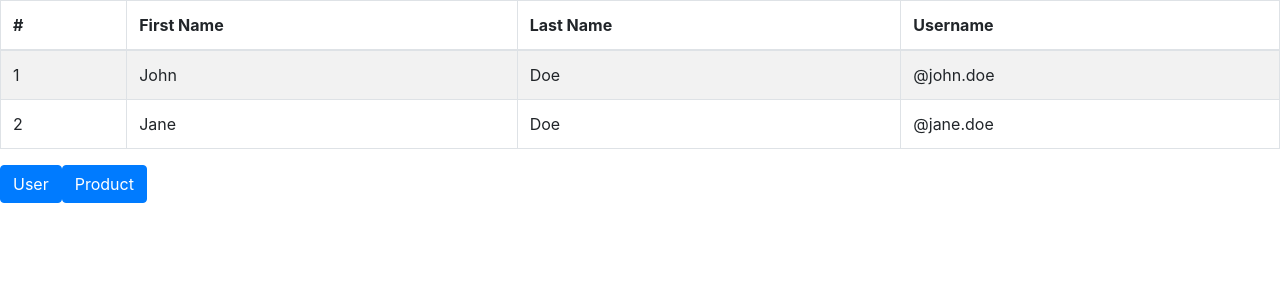
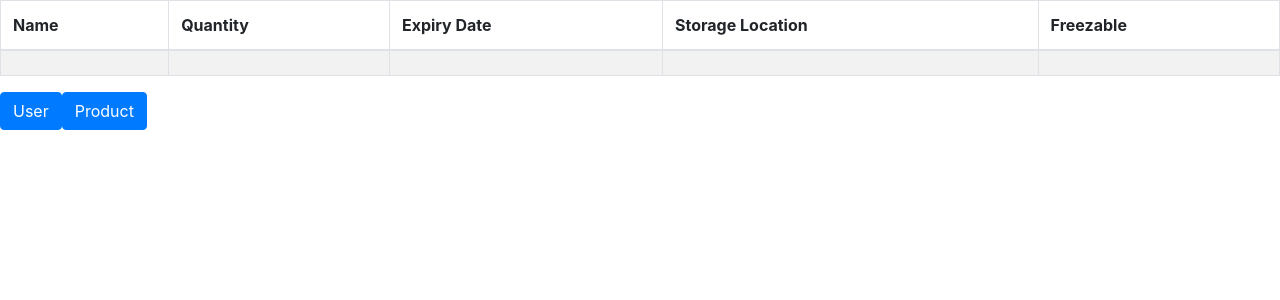
Before and after one commit to ElliotRedhead/YourInventoryManager, a React app in the folder client/: page /Inventory in a window 1280 px wide. Shown: the top 300 px of the page. Built offline with nearby package versions, Linux system fonts and the light colour scheme.

Commit message:
Render user products to inventory table.

```diff
--- a/client/src/inventory/Inventory.tsx
+++ b/client/src/inventory/Inventory.tsx
@@ -1,7 +1,9 @@
-import React, { useEffect } from "react";
+import React, { useEffect, useState } from "react";
 import { Table, Button } from "react-bootstrap";
 
 const Inventory = () => {
+
+    const [userProducts, setUserProducts] = useState([{}]);
 
 	const handleUserButton = () => {
 		console.log("Fetching users");
@@ -26,8 +28,8 @@ const Inventory = () => {
                 console.log(response);
                 return response;
             })
-            .then(data => {return data.text()})
-            .then(parsed => console.log(parsed))
+            .then(data => {return data.json()})
+            .then(parsed => {setUserProducts(parsed)})
             .catch(error=>console.log(error));
         }
 
@@ -36,26 +38,30 @@ const Inventory = () => {
 		<Table striped bordered hover>
 			  <thead>
 				<tr>
-					<th>#</th>
-					<th>First Name</th>
-					<th>Last Name</th>
-					<th>Username</th>
+					<th>Name</th>
+					<th>Quantity</th>
+					<th>Expiry Date</th>
+					<th>Storage Location</th>
+					<th>Freezable</th>
 				</tr>
 			</thead>
-			<tbody>
-				<tr>
-					<td>1</td>
-					<td>John</td>
-					<td>Doe</td>
-					<td>@john.doe</td>
-				</tr>
-				<tr>
-					<td>2</td>
-					<td>Jane</td>
-					<td>Doe</td>
-					<td>@jane.doe</td>
-				</tr>
-			</tbody>
+            { userProducts ?
+            userProducts.map((data, index) => (
+
+             <>
+                <tbody>
+                    <tr>
+                        <td>{data.name}</td>
+                        <td>{data.quantity}</td>
+                        <td>{data.expiryDate}</td>
+                        <td>{data.storageLocation}</td>
+                        <td>{data.freezable}</td>
+                    </tr>
+                </tbody>
+            </>
+            ))
+            : null
+        }
 		</Table>
 		<Button onClick={handleUserButton}>User</Button>
 		<Button onClick={handleProductButton}>Product</Button>
```
